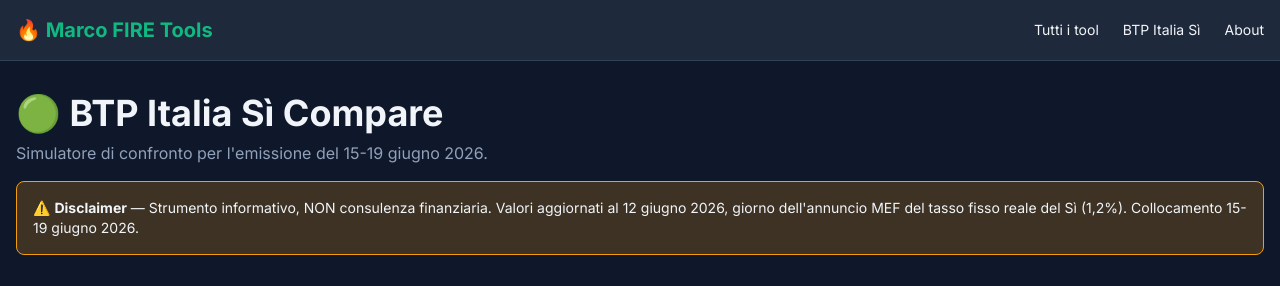
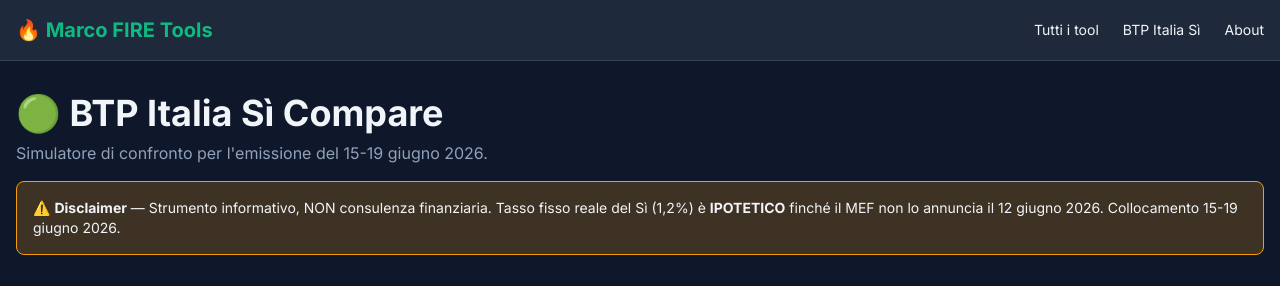
Before and after one commit to marcofire-it/marco-fire-tools, a SvelteKit app: page /btp-si-compare in a window 1280 px wide. Shown: the top 286 px of the page. Built offline with nearby package versions, Linux system fonts and the light colour scheme.

Commit message:
refactor(btp-si): single source DEFAULT_PARAMS in disclaimer/labels + _meta block + TAX const

```diff
--- a/src/routes/btp-si-compare/+page.svelte
+++ b/src/routes/btp-si-compare/+page.svelte
@@ -12,6 +12,28 @@
 		fmtPct,
 		fmtEur
 	} from '$lib/finance/btp';
+
+	// Tassazione titoli di stato — single source da DEFAULT_PARAMS (sync via JSON master)
+	const TAX = DEFAULT_PARAMS.si.tassazione;
+	const META = DEFAULT_PARAMS._meta;
+
+	// Helper: formatta ISO date "2026-06-15" → "15 giugno 2026"
+	const MESI_IT = ['gennaio', 'febbraio', 'marzo', 'aprile', 'maggio', 'giugno',
+		'luglio', 'agosto', 'settembre', 'ottobre', 'novembre', 'dicembre'];
+	function fmtDateIt(iso: string): string {
+		if (!iso || iso.length < 10) return iso;
+		const [y, m, d] = iso.split('-');
+		return `${parseInt(d)} ${MESI_IT[parseInt(m) - 1]} ${y}`;
+	}
+	// Formatta finestra collocamento "15-19 giugno 2026" (assume stesso mese/anno)
+	function fmtFinestra(isoStart: string, isoEnd: string): string {
+		if (!isoStart || !isoEnd) return '';
+		const [ys, ms, ds] = isoStart.split('-');
+		const [, , de] = isoEnd.split('-');
+		return `${parseInt(ds)}-${parseInt(de)} ${MESI_IT[parseInt(ms) - 1]} ${ys}`;
+	}
+	const finestraCollocamento = fmtFinestra(META.dataEmissioneInizio, META.dataEmissioneFine);
+	const dataAnnuncioMefIt = fmtDateIt(META.dataAnnuncioMef);
 
 	// State reattivo. Tasso fisso digitato in % (es. 1.2 per 1,2%) per UX,
 	// internamente convertito a decimale (0.012).
@@ -32,7 +54,7 @@
 
 	// Calcoli BTP Italia Sì
 	const cedolaLordaAnnua = $derived(btpSiCedolaAnnuaLorda(siParams));
-	const cedolaNettaAnnua = $derived(cedolaLordaAnnua * (1 - 0.125));
+	const cedolaNettaAnnua = $derived(cedolaLordaAnnua * (1 - TAX));
 	const totNetto5y = $derived(btpSiTotNetto(siParams));
 	const irrSiRealeNetto = $derived(btpSiIrrRealeNetto(siParams));
 
@@ -40,7 +62,7 @@
 	const ytmMag28 = $derived(btpClassicoYtmReale({ ...DEFAULT_PARAMS.classico.mag28, prezzoMot: prezzoMag28 }));
 	const ytmGiu30 = $derived(btpClassicoYtmReale({ ...DEFAULT_PARAMS.classico.giu30, prezzoMot: prezzoGiu30 }));
 	const ytmMedio = $derived((ytmMag28 + ytmGiu30) / 2);
-	const irrClassicoNetto = $derived(ytmMedio * (1 - 0.125));
+	const irrClassicoNetto = $derived(ytmMedio * (1 - TAX));
 
 	// Matrice 5 strumenti × 4 scenari
 	const scenari = DEFAULT_PARAMS.scenariInflazione;
@@ -58,13 +80,13 @@
 			}
 			if (strumento === 'nom5y') {
 				return btpNominaleRealeNetto(
-					{ rendimentoLordo: DEFAULT_PARAMS.nominali['5y'], tassazione: 0.125 },
+					{ rendimentoLordo: DEFAULT_PARAMS.nominali['5y'], tassazione: TAX },
 					infl
 				);
 			}
 			if (strumento === 'nom10y') {
 				return btpNominaleRealeNetto(
-					{ rendimentoLordo: DEFAULT_PARAMS.nominali['10y'], tassazione: 0.125 },
+					{ rendimentoLordo: DEFAULT_PARAMS.nominali['10y'], tassazione: TAX },
 					infl
 				);
 			}
@@ -82,13 +104,13 @@
 
 	// Break-even per nominali
 	const breakEvenNom2y = $derived(
-		breakEvenInflazione(siParams, DEFAULT_PARAMS.nominali['2y'] * (1 - 0.125))
+		breakEvenInflazione(siParams, DEFAULT_PARAMS.nominali['2y'] * (1 - TAX))
 	);
 	const breakEvenNom5y = $derived(
-		breakEvenInflazione(siParams, DEFAULT_PARAMS.nominali['5y'] * (1 - 0.125))
+		breakEvenInflazione(siParams, DEFAULT_PARAMS.nominali['5y'] * (1 - TAX))
 	);
 	const breakEvenNom10y = $derived(
-		breakEvenInflazione(siParams, DEFAULT_PARAMS.nominali['10y'] * (1 - 0.125))
+		breakEvenInflazione(siParams, DEFAULT_PARAMS.nominali['10y'] * (1 - TAX))
 	);
 
 	// Heatmap helper: colore in base al valore (verde alto, rosso basso)
@@ -111,10 +133,14 @@
 
 <header class="mb-8">
 	<h1 class="text-3xl md:text-4xl font-bold mb-2">🟢 BTP Italia Sì Compare</h1>
-	<p class="text-slate-400">Simulatore di confronto per l'emissione del 15-19 giugno 2026.</p>
+	<p class="text-slate-400">Simulatore di confronto per l'emissione del {finestraCollocamento}.</p>
 	<div class="mt-4 p-4 bg-mfire-warn/20 border border-mfire-warn rounded-lg text-sm">
 		⚠️ <strong>Disclaimer</strong> — Strumento informativo, NON consulenza finanziaria.
-		Valori aggiornati al 12 giugno 2026, giorno dell'annuncio MEF del tasso fisso reale del Sì (1,2%). Collocamento 15-19 giugno 2026.
+		{#if META.stato === 'confermato'}
+			Valori aggiornati al {dataAnnuncioMefIt}, giorno dell'annuncio MEF del tasso fisso reale del Sì ({fmtPct(DEFAULT_PARAMS.si.tassoFissoReale, 1)}). Collocamento {finestraCollocamento}.
+		{:else}
+			Tasso fisso reale del Sì ({fmtPct(DEFAULT_PARAMS.si.tassoFissoReale, 1)}) è <strong>IPOTETICO</strong> finché il MEF non lo annuncia il {dataAnnuncioMefIt}. Collocamento {finestraCollocamento}.
+		{/if}
 	</div>
 </header>
 
@@ -175,12 +201,12 @@
 		<div class="bg-slate-800 rounded-lg p-4">
 			<div class="text-xs text-slate-400 uppercase">Cedola netta annua</div>
 			<div class="text-2xl font-bold mt-1">{fmtEur(cedolaNettaAnnua)}</div>
-			<div class="text-xs text-slate-500 mt-1">netta 12,5%</div>
+			<div class="text-xs text-slate-500 mt-1">netta {fmtPct(TAX, 1)}</div>
 		</div>
 		<div class="bg-slate-800 rounded-lg p-4">
-			<div class="text-xs text-slate-400 uppercase">Tot netto 5 anni</div>
+			<div class="text-xs text-slate-400 uppercase">Tot netto {DEFAULT_PARAMS.si.durata} anni</div>
 			<div class="text-2xl font-bold text-mfire-accent mt-1">{fmtEur(totNetto5y)}</div>
-			<div class="text-xs text-slate-500 mt-1">cedole + premio 0,6%</div>
+			<div class="text-xs text-slate-500 mt-1">cedole + premio {fmtPct(DEFAULT_PARAMS.si.premioFedelta, 1)}</div>
 		</div>
 		<div class="bg-slate-800 rounded-lg p-4">
 			<div class="text-xs text-slate-400 uppercase">IRR REALE netto annuo</div>
@@ -200,12 +226,12 @@
 		<div class="bg-slate-800 rounded-lg p-4">
 			<div class="text-xs text-slate-400 uppercase">Mag 2028 — YTM reale</div>
 			<div class="text-2xl font-bold mt-1">{fmtPct(ytmMag28)}</div>
-			<div class="text-xs text-slate-500 mt-1">cedola 2,0% → prezzo {prezzoMag28}</div>
+			<div class="text-xs text-slate-500 mt-1">cedola {fmtPct(DEFAULT_PARAMS.classico.mag28.tassoReale, 1)} → prezzo {prezzoMag28}</div>
 		</div>
 		<div class="bg-slate-800 rounded-lg p-4">
 			<div class="text-xs text-slate-400 uppercase">Giu 2030 — YTM reale</div>
 			<div class="text-2xl font-bold mt-1">{fmtPct(ytmGiu30)}</div>
-			<div class="text-xs text-slate-500 mt-1">cedola 1,6% → prezzo {prezzoGiu30}</div>
+			<div class="text-xs text-slate-500 mt-1">cedola {fmtPct(DEFAULT_PARAMS.classico.giu30.tassoReale, 1)} → prezzo {prezzoGiu30}</div>
 		</div>
 		<div class="bg-slate-800 rounded-lg p-4 border-2 border-mfire-accent">
 			<div class="text-xs text-slate-400 uppercase">Medio (matrice)</div>
@@ -273,19 +299,19 @@
 	</p>
 	<div class="grid md:grid-cols-3 gap-4">
 		<div class="bg-slate-800 rounded-lg p-4">
-			<div class="text-xs text-slate-400 uppercase">vs BTP nominale 2y (2,20%)</div>
+			<div class="text-xs text-slate-400 uppercase">vs BTP nominale 2y ({fmtPct(DEFAULT_PARAMS.nominali['2y'], 2)})</div>
 			<div class="text-2xl font-bold mt-1 {breakEvenNom2y <= 0 ? 'text-emerald-400' : ''}">
 				{breakEvenNom2y <= 0 ? '✓ vince sempre' : `> ${fmtPct(breakEvenNom2y, 1)}`}
 			</div>
 		</div>
 		<div class="bg-slate-800 rounded-lg p-4">
-			<div class="text-xs text-slate-400 uppercase">vs BTP nominale 5y (2,90%)</div>
+			<div class="text-xs text-slate-400 uppercase">vs BTP nominale 5y ({fmtPct(DEFAULT_PARAMS.nominali['5y'], 2)})</div>
 			<div class="text-2xl font-bold mt-1">
 				{breakEvenNom5y <= 0 ? '✓ vince sempre' : `> ${fmtPct(breakEvenNom5y, 1)}`}
 			</div>
 		</div>
 		<div class="bg-slate-800 rounded-lg p-4">
-			<div class="text-xs text-slate-400 uppercase">vs BTP nominale 10y (3,45%)</div>
+			<div class="text-xs text-slate-400 uppercase">vs BTP nominale 10y ({fmtPct(DEFAULT_PARAMS.nominali['10y'], 2)})</div>
 			<div class="text-2xl font-bold mt-1">
 				{breakEvenNom10y <= 0 ? '✓ vince sempre' : `> ${fmtPct(breakEvenNom10y, 1)}`}
 			</div>
@@ -297,10 +323,10 @@
 <section class="card">
 	<h2 class="text-xl font-bold mb-4">📚 Fonti</h2>
 	<ul class="text-sm text-slate-300 space-y-1 list-disc list-inside">
-		<li>MEF Dipartimento del Tesoro — Annuncio BTP Italia Sì 15-19 giugno 2026</li>
+		<li>MEF Dipartimento del Tesoro — Annuncio BTP Italia Sì {finestraCollocamento}</li>
 		<li>MEF — Esempi calcolo BTP Italia Sì (formula C = (tasso/2) × cap + cap × (CI-1))</li>
-		<li>MEF — BTP Italia mag 2028 e giu 2030: prospetto tasso reale 2,0% e 1,6%</li>
-		<li>MEF — BTP Valore marzo 2026: step-up 2,60/2,80/3,80, premio 0,8%</li>
+		<li>MEF — BTP Italia mag 2028 e giu 2030: prospetto tasso reale {fmtPct(DEFAULT_PARAMS.classico.mag28.tassoReale, 1)} e {fmtPct(DEFAULT_PARAMS.classico.giu30.tassoReale, 1)}</li>
+		<li>MEF — BTP Valore marzo 2026: step-up {fmtPct(DEFAULT_PARAMS.valore.cedola1, 2)}/{fmtPct(DEFAULT_PARAMS.valore.cedola2, 2)}/{fmtPct(DEFAULT_PARAMS.valore.cedola3, 2)}, premio {fmtPct(DEFAULT_PARAMS.valore.premio, 1)}</li>
 		<li>Banca d'Italia — risultati aste BTP nominali maggio 2026 (curva 2y-10y)</li>
 		<li>Borsa Italiana MOT — prezzi correnti BTP retail (verifica reale prima di investire)</li>
 	</ul>
```
